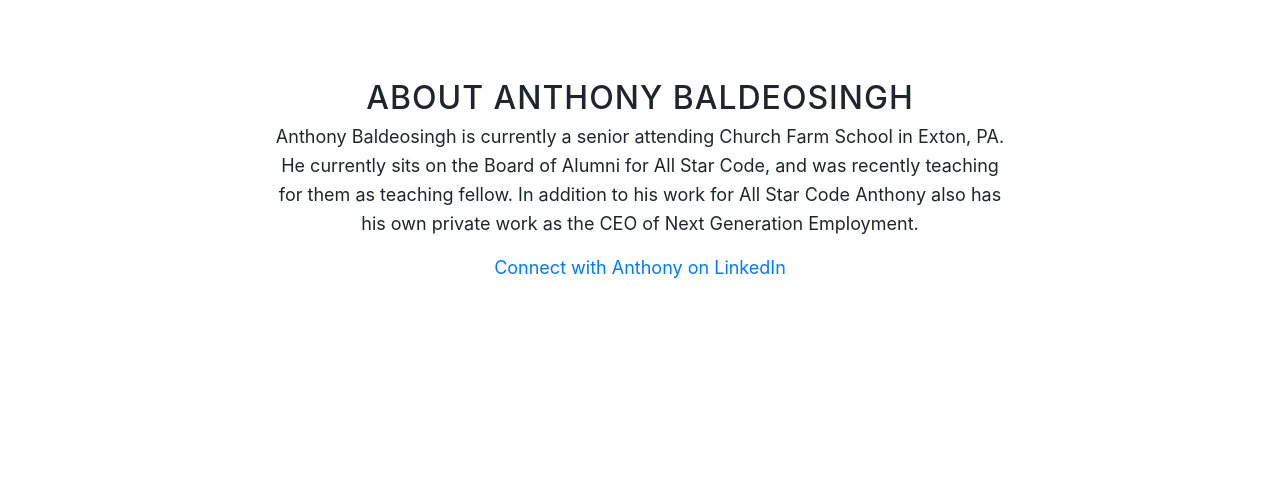
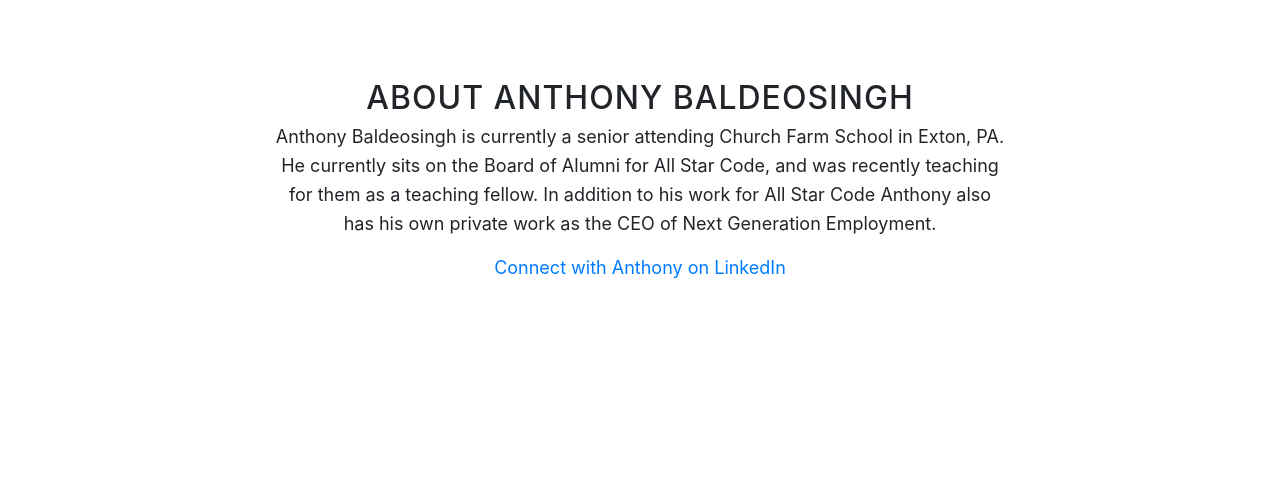
Before and after one commit to anthony1baldeosingh/1, a website with bundled scripts: page index.html in a window 1280 px wide. Shown: the part 920-1397 px from the top of the page. Built offline with nearby package versions, Linux system fonts and the light colour scheme.

Commit message:
Update index.html

```diff
--- a/index.html
+++ b/index.html
@@ -72,7 +72,7 @@
         <div class="row">
           <div class="col-lg-8 mx-auto">
             <h2>About Anthony Baldeosingh</h2>
-            <p>Anthony Baldeosingh is currently a senior attending Church Farm School in Exton, PA. He currently sits on the Board of Alumni for All Star Code, and was recently teaching for them as teaching fellow. In addition to his work for All Star Code Anthony also has his own private work as the CEO of Next Generation Employment. </p>
+            <p>Anthony Baldeosingh is currently a senior attending Church Farm School in Exton, PA. He currently sits on the Board of Alumni for All Star Code, and was recently teaching for them as a teaching fellow. In addition to his work for All Star Code Anthony also has his own private work as the CEO of Next Generation Employment. </p>
              </p>
             <p><a href="https://www.linkedin.com/in/anthony-b-823607126"> Connect with Anthony on LinkedIn</a></p>
           </div>
```
